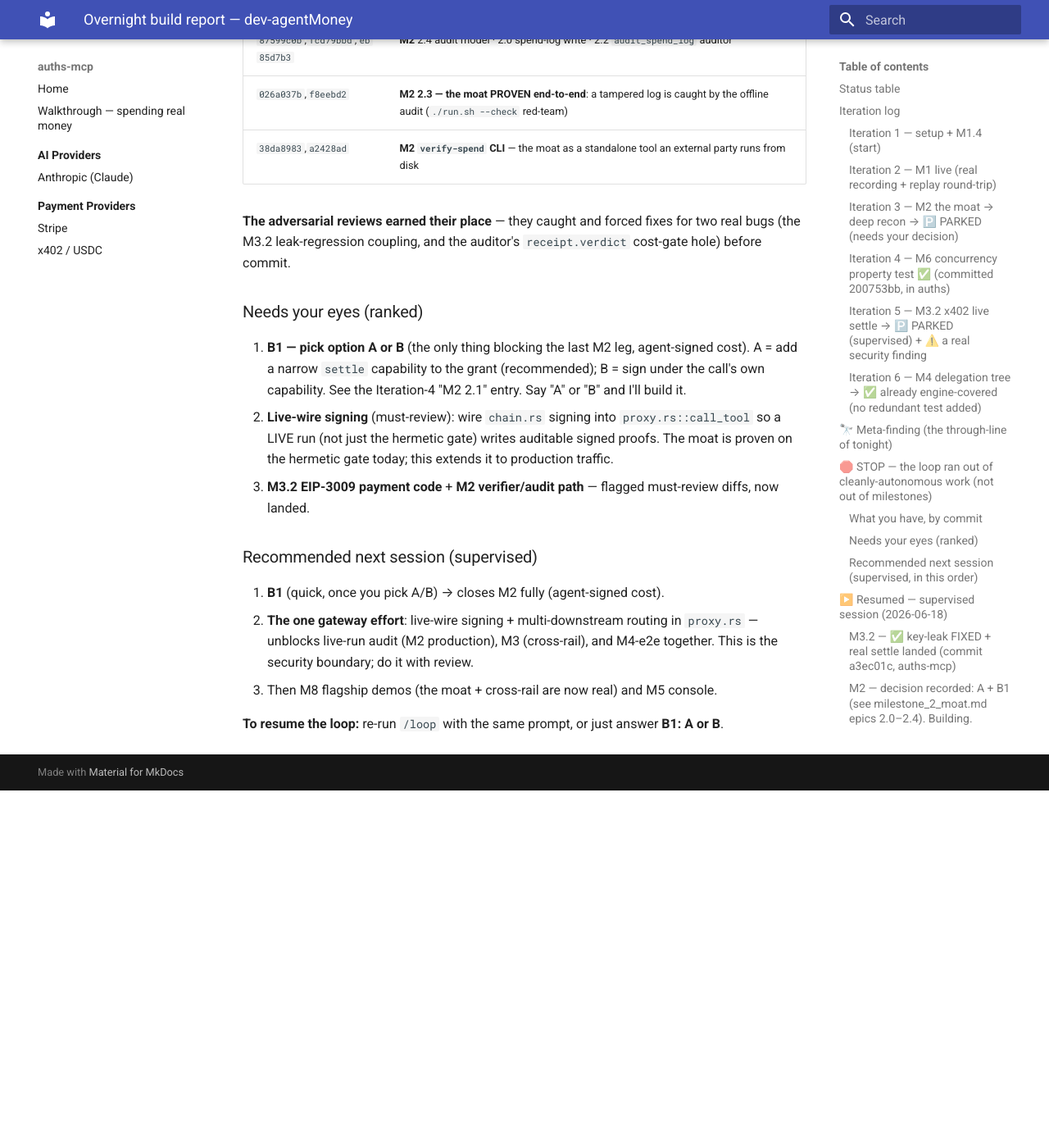
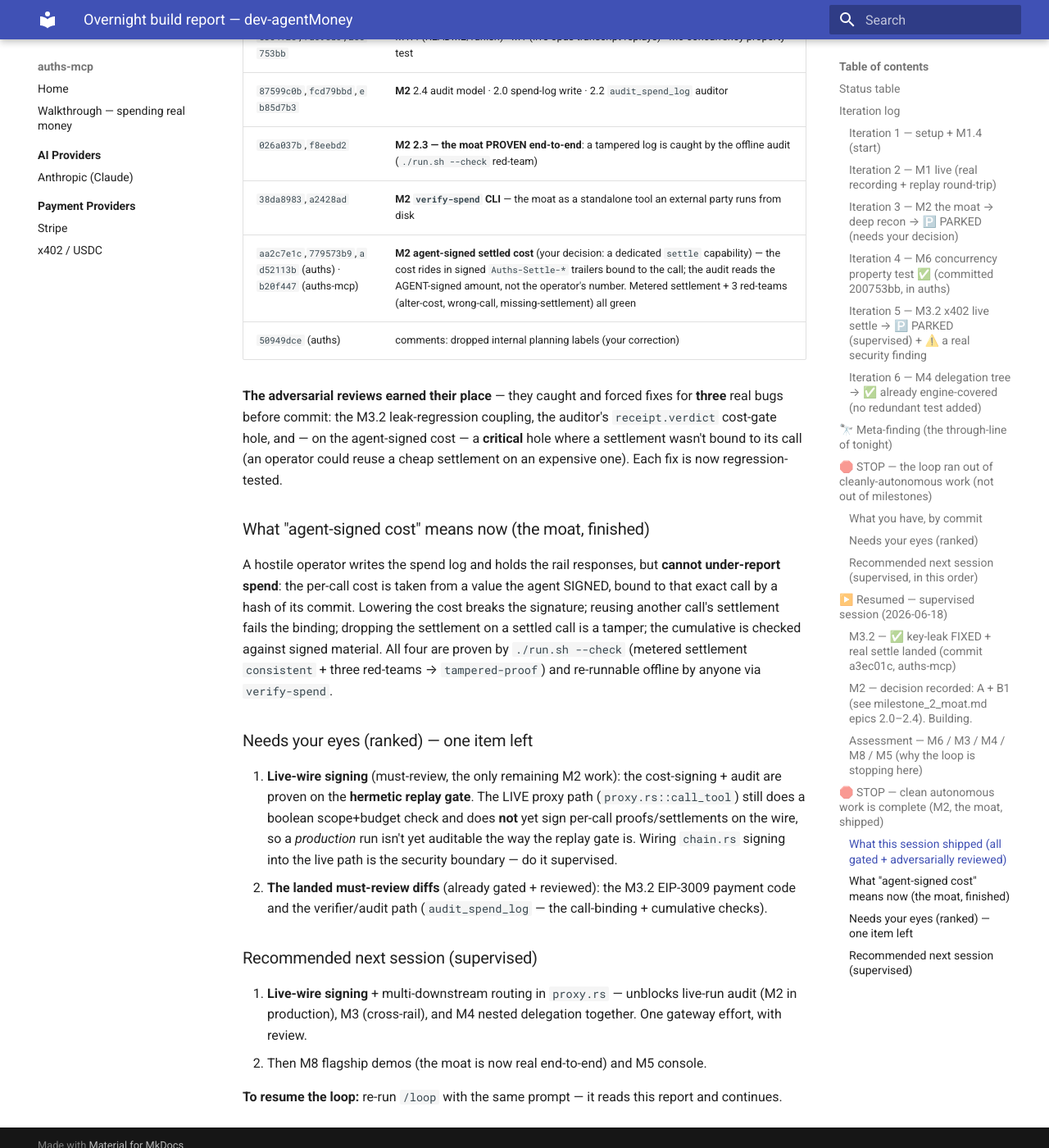
Before and after one commit to auths-dev/auths-mcp, an MkDocs documentation site: the page built from docs/plans/overnight-report.md, in a window 1280 px wide and 1400 px high, scrolled down 10748 px. Shown: the whole window at 82% size. Built offline with MkDocs 1.6.1 and Material for MkDocs 9.7.7, drawn with Linux system fonts in a browser that asks for light colours; before the commit the page ends 11712 px from its top, so only the background shows below that; some of the changed text lies outside the part shown.

Commit message:
docs: mark the agent-signed settled cost complete; finalize the build report
The settled cost is now agent-signed end-to-end — bound to its call by a hash of the call commit,
cross-checked against the rail response, cumulative tied to signed material — proven by run.sh --check
plus three red-teams (alter-cost, wrong-call, missing-settlement). Status table + commit map updated;
the only remaining spend-audit work is live-wire signing (flagged must-review).

```diff
--- a/docs/plans/overnight-report.md
+++ b/docs/plans/overnight-report.md
@@ -13,8 +13,8 @@
 | Milestone | Status | Confidence | Needs your eyes |
 |---|---|---|---|
 | M1.4 cleanups | ✅ done | high | no |
-| M1 live transcript | ✅ done (round-trip) | high | no — but see note¹ |
-| M2 the moat | 🟢 **moat DEMONSTRATED + standalone-auditable** (`verify-spend`); **2.1/B1 parked** | high | **YES — pick B1 option A/B** |
+| M1 live transcript | ✅ done (round-trip) | high | no — but see note¹ |f
+| M2 the moat | 🟢 **COMPLETE — settled cost now AGENT-SIGNED + un-forgeable end-to-end** (B1/A landed); standalone-auditable (`verify-spend`) | high | live-wire signing (flagged) |
 | M3 cross-rail (hermetic) | 🅿️ PARKED — gateway restructuring | — | no |
 | M3.2 x402 EIP-3009 + real settle | ✅ **done — key-leak FIXED + real settle** | high | reviewed (payment code) |
 | M4 delegation tree | ✅ engine-covered (gateway e2e pending) | high | no |
@@ -362,24 +362,34 @@
 | `87599c0b`,`fcd79bbd`,`eb85d7b3` | **M2** 2.4 audit model · 2.0 spend-log write · 2.2 `audit_spend_log` auditor |
 | `026a037b`,`f8eebd2` | **M2 2.3 — the moat PROVEN end-to-end**: a tampered log is caught by the offline audit (`./run.sh --check` red-team) |
 | `38da8983`,`a2428ad` | **M2 `verify-spend` CLI** — the moat as a standalone tool an external party runs from disk |
+| `aa2c7e1c`,`779573b9`,`ad52113b` (auths) · `b20f447` (auths-mcp) | **M2 agent-signed settled cost** (your decision: a dedicated `settle` capability) — the cost rides in signed `Auths-Settle-*` trailers bound to the call; the audit reads the AGENT-signed amount, not the operator's number. Metered settlement + 3 red-teams (alter-cost, wrong-call, missing-settlement) all green |
+| `50949dce` (auths) | comments: dropped internal planning labels (your correction) |
 
-**The adversarial reviews earned their place** — they caught and forced fixes for two real bugs (the
-M3.2 leak-regression coupling, and the auditor's `receipt.verdict` cost-gate hole) before commit.
+**The adversarial reviews earned their place** — they caught and forced fixes for **three** real bugs
+before commit: the M3.2 leak-regression coupling, the auditor's `receipt.verdict` cost-gate hole, and
+— on the agent-signed cost — a **critical** hole where a settlement wasn't bound to its call (an
+operator could reuse a cheap settlement on an expensive one). Each fix is now regression-tested.
 
-### Needs your eyes (ranked)
-1. **B1 — pick option A or B** (the only thing blocking the last M2 leg, agent-signed cost). A = add a
-   narrow `settle` capability to the grant (recommended); B = sign under the call's own capability.
-   See the Iteration-4 "M2 2.1" entry. Say "A" or "B" and I'll build it.
-2. **Live-wire signing** (must-review): wire `chain.rs` signing into `proxy.rs::call_tool` so a LIVE
-   run (not just the hermetic gate) writes auditable signed proofs. The moat is proven on the
-   hermetic gate today; this extends it to production traffic.
-3. **M3.2 EIP-3009 payment code** + **M2 verifier/audit path** — flagged must-review diffs, now landed.
+### What "agent-signed cost" means now (the moat, finished)
+A hostile operator writes the spend log and holds the rail responses, but **cannot under-report
+spend**: the per-call cost is taken from a value the agent SIGNED, bound to that exact call by a hash
+of its commit. Lowering the cost breaks the signature; reusing another call's settlement fails the
+binding; dropping the settlement on a settled call is a tamper; the cumulative is checked against
+signed material. All four are proven by `./run.sh --check` (metered settlement `consistent` + three
+red-teams → `tampered-proof`) and re-runnable offline by anyone via `verify-spend`.
+
+### Needs your eyes (ranked) — one item left
+1. **Live-wire signing** (must-review, the only remaining M2 work): the cost-signing + audit are
+   proven on the **hermetic replay gate**. The LIVE proxy path (`proxy.rs::call_tool`) still does a
+   boolean scope+budget check and does **not** yet sign per-call proofs/settlements on the wire, so a
+   *production* run isn't yet auditable the way the replay gate is. Wiring `chain.rs` signing into the
+   live path is the security boundary — do it supervised.
+2. **The landed must-review diffs** (already gated + reviewed): the M3.2 EIP-3009 payment code and the
+   verifier/audit path (`audit_spend_log` — the call-binding + cumulative checks).
 
 ### Recommended next session (supervised)
-1. **B1** (quick, once you pick A/B) → closes M2 fully (agent-signed cost).
-2. **The one gateway effort**: live-wire signing + multi-downstream routing in `proxy.rs` — unblocks
-   live-run audit (M2 production), M3 (cross-rail), and M4-e2e together. This is the security
-   boundary; do it with review.
-3. Then M8 flagship demos (the moat + cross-rail are now real) and M5 console.
+1. **Live-wire signing** + multi-downstream routing in `proxy.rs` — unblocks live-run audit (M2 in
+   production), M3 (cross-rail), and M4 nested delegation together. One gateway effort, with review.
+2. Then M8 flagship demos (the moat is now real end-to-end) and M5 console.
 
-**To resume the loop:** re-run `/loop` with the same prompt, or just answer **B1: A or B**.
+**To resume the loop:** re-run `/loop` with the same prompt — it reads this report and continues.
```
Also changed, not shown: docs/plans/milestone_2_moat.md (+12 -0 lines).
